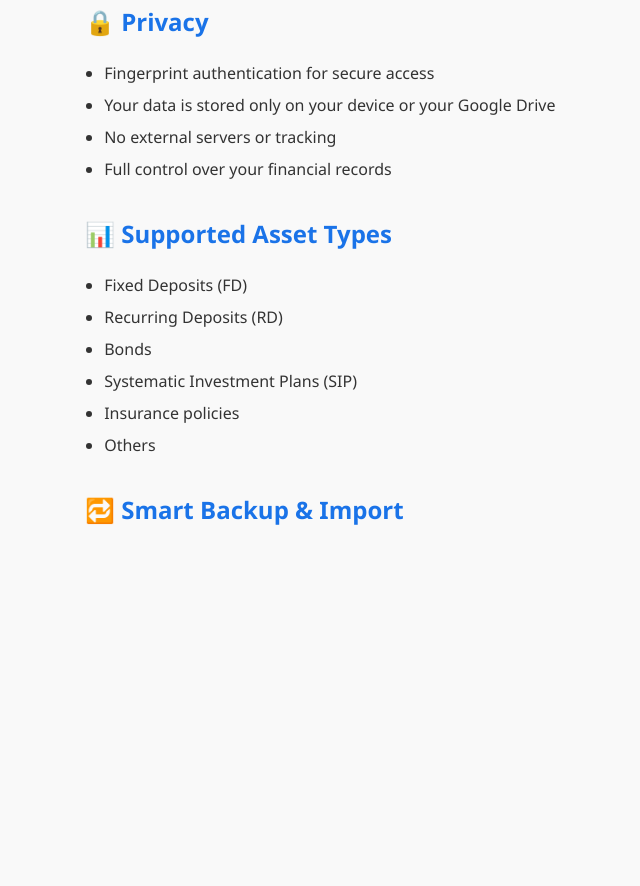
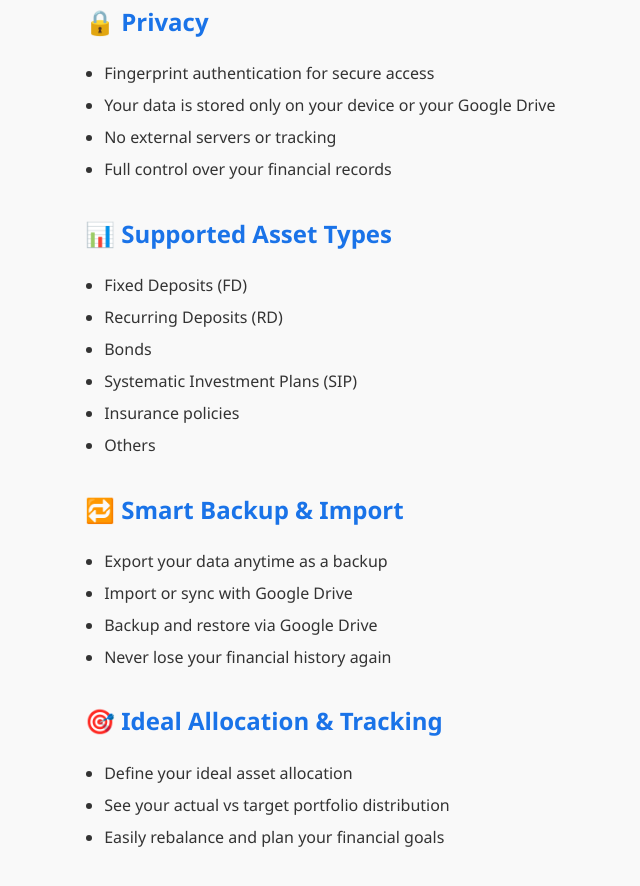
Before and after one commit to gktwinapps/privacy-policy, a plain HTML site: page home.html in a window 1280 px wide. Shown: the part 248-1134 px from the top of the page, without its empty margins (155-795 px from the left). Before the commit the page ends 841 px from the top, so only its background shows below. Drawn offline with Linux system fonts and the light colour scheme.

Commit message:
Update home.html

```diff
--- a/home.html
+++ b/home.html
@@ -62,3 +62,21 @@
 
   <div class="section">
     <h2>🔁 Smart Backup & Import</h2>
+    <ul>
+      <li>Export your data anytime as a backup</li>
+      <li>Import or sync with Google Drive</li>
+      <li>Backup and restore via Google Drive</li>
+      <li>Never lose your financial history again</li>
+    </ul>
+  </div>
+
+  <div class="section">
+    <h2>🎯 Ideal Allocation & Tracking</h2>
+    <ul>
+      <li>Define your ideal asset allocation</li>
+      <li>See your actual vs target portfolio distribution</li>
+      <li>Easily rebalance and plan your financial goals</li>
+    </ul>
+  </div>
+</body>
+</html>
```
